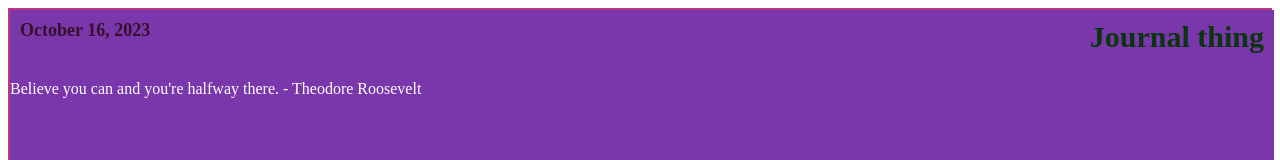
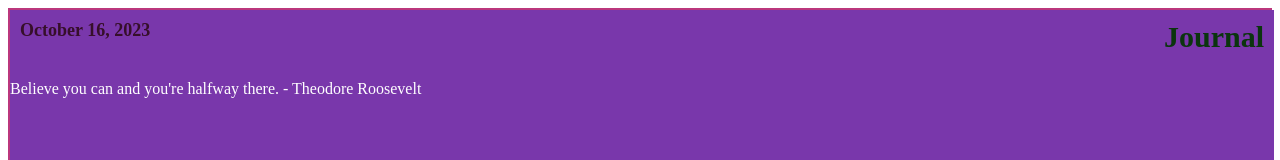
Before and after one commit to Eugenepython/journal, a React (Vite) app in the folder FrontendClient/: page / in a window 1280 px wide. Shown: the top 160 px of the page. Built offline with nearby package versions, Linux system fonts and the light colour scheme; no server answers.

Commit message:
removing header

```diff
--- a/FrontendClient/src/Components/Header.jsx
+++ b/FrontendClient/src/Components/Header.jsx
@@ -119,7 +119,7 @@ async function showHistory(){
                     <p className = 'journalWriter'>{journalWriter}</p>
                     <p className = 'date'>{formattedDate}</p>
                 </div>
-                <p className = 'headTitle'>Journal thing</p>
+                <p className = 'headTitle'>Journal</p>
                 { loggedIn ?
                 <div className = 'logOutAndHistory'>
                     <button onClick = {logUserOut} className = 'logOut'>Log Out</button>
```
